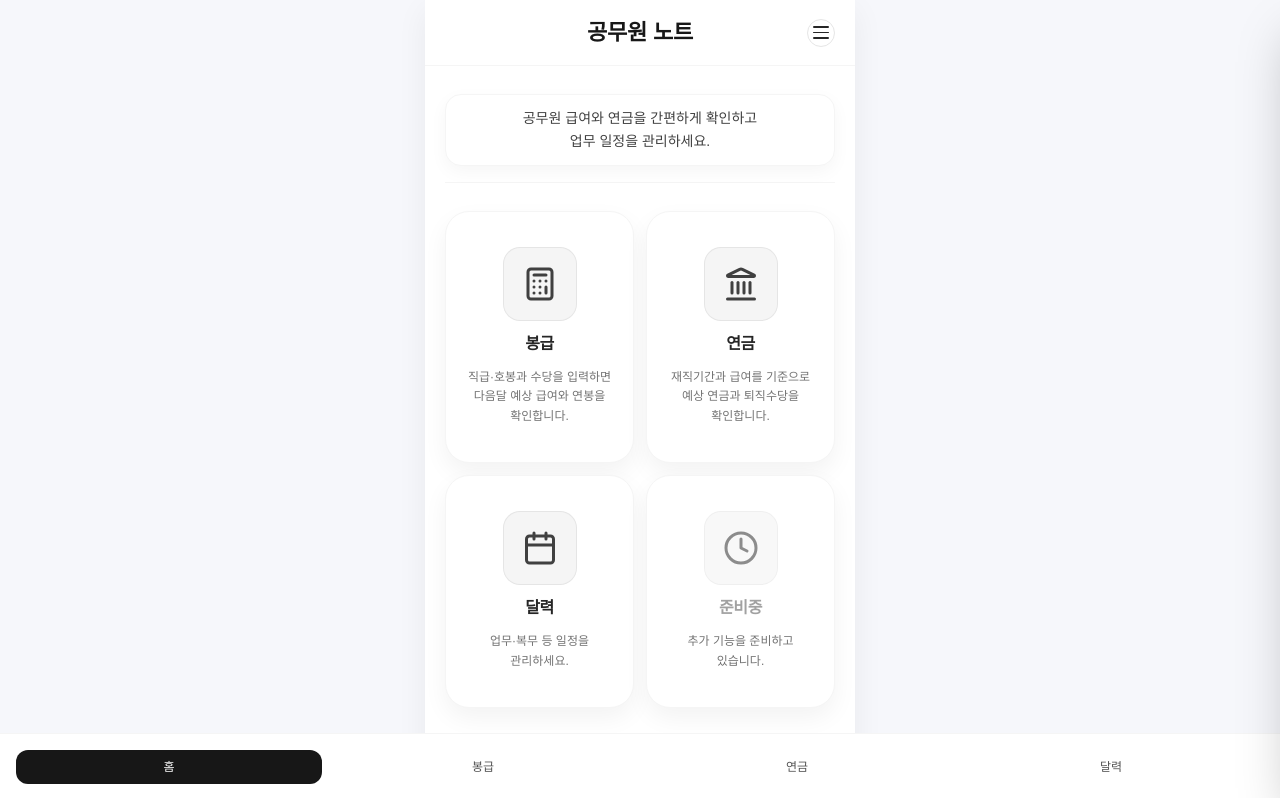
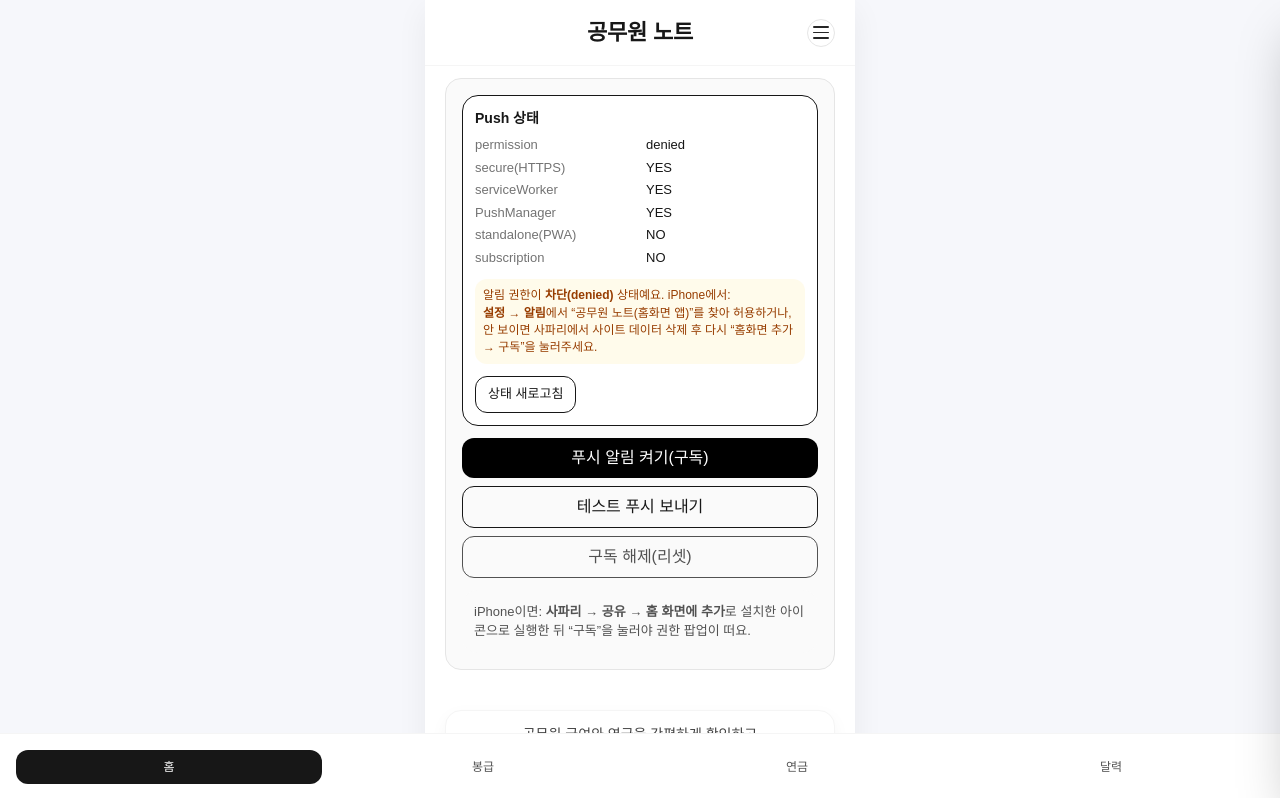
Before and after one commit to parkdaewoon/calculator, a Next.js app: page / in a window 1280 px wide. Shown: the top 798 px of the page. Built offline with nearby package versions, Linux system fonts and the light colour scheme.

Commit message:
feat: add PushTest debug panel to homepage

```diff
--- a/app/page.tsx
+++ b/app/page.tsx
@@ -1,10 +1,15 @@
 import AdsenseSlot from "@/components/AdsenseSlot";
 import IconCard from "@/components/IconCard";
 import { Calculator, Landmark, Calendar, Clock } from "lucide-react";
+import PushTest from "@/components/PushTest";
 
 export default function HomePage() {
   return (
     <div className="space-y-6">
+      {/* 🔔 Push 디버그 (임시) */}
+<section className="rounded-2xl border border-neutral-200 bg-neutral-50 p-4">
+  <PushTest />
+</section>
       {/* 안내 카드 */}
       <section className="pt-4 pb-1">
         <div className="flex justify-center">
```
